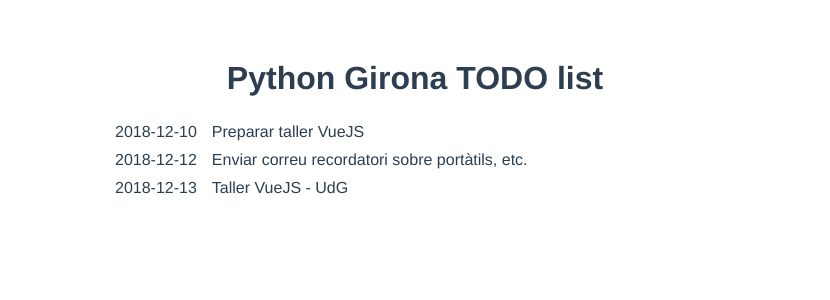
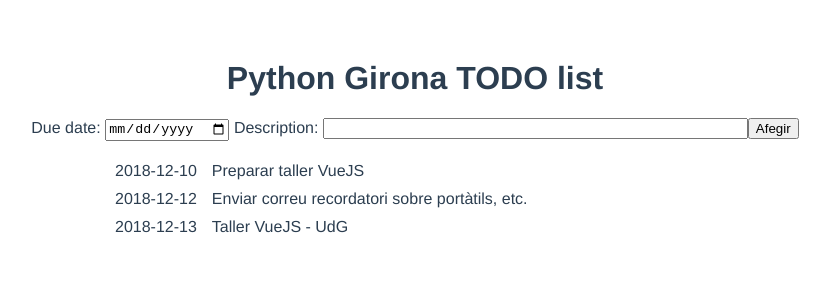
Before and after one commit to manelclos/todos_vuejs, a Vue app: page / in a window 1280 px wide. Shown: the top 300 px of the page, without its empty margins (225-1055 px from the left). Built offline with nearby package versions, Linux system fonts and the light colour scheme.

Commit message:
add form to add items

```diff
--- a/src/components/TodoList.vue
+++ b/src/components/TodoList.vue
@@ -1,6 +1,13 @@
 <template>
   <div class="todo-list">
     <h1>{{ title }}</h1>
+    <form>
+      Due date: <input v-model="dueDate" type="date" />
+      Description: <input v-model="description" size="50" />
+      <button
+        @click.prevent="onAdd"
+        >Afegir</button>
+    </form>
     <ul>
       <li
         v-for="todo in todos"
@@ -22,6 +29,8 @@
   },
   data: function () {
     return {
+      dueDate: '',
+      description: '',
       todos: [
         {
           description: 'Preparar taller VueJS',
@@ -36,6 +45,14 @@
           due_date: '2018-12-13',
         },
       ]
+    }
+  },
+  methods: {
+    onAdd () {
+      this.todos.push({
+        description: this.description,
+        due_date: this.dueDate
+      })
     }
   }
 }
```
